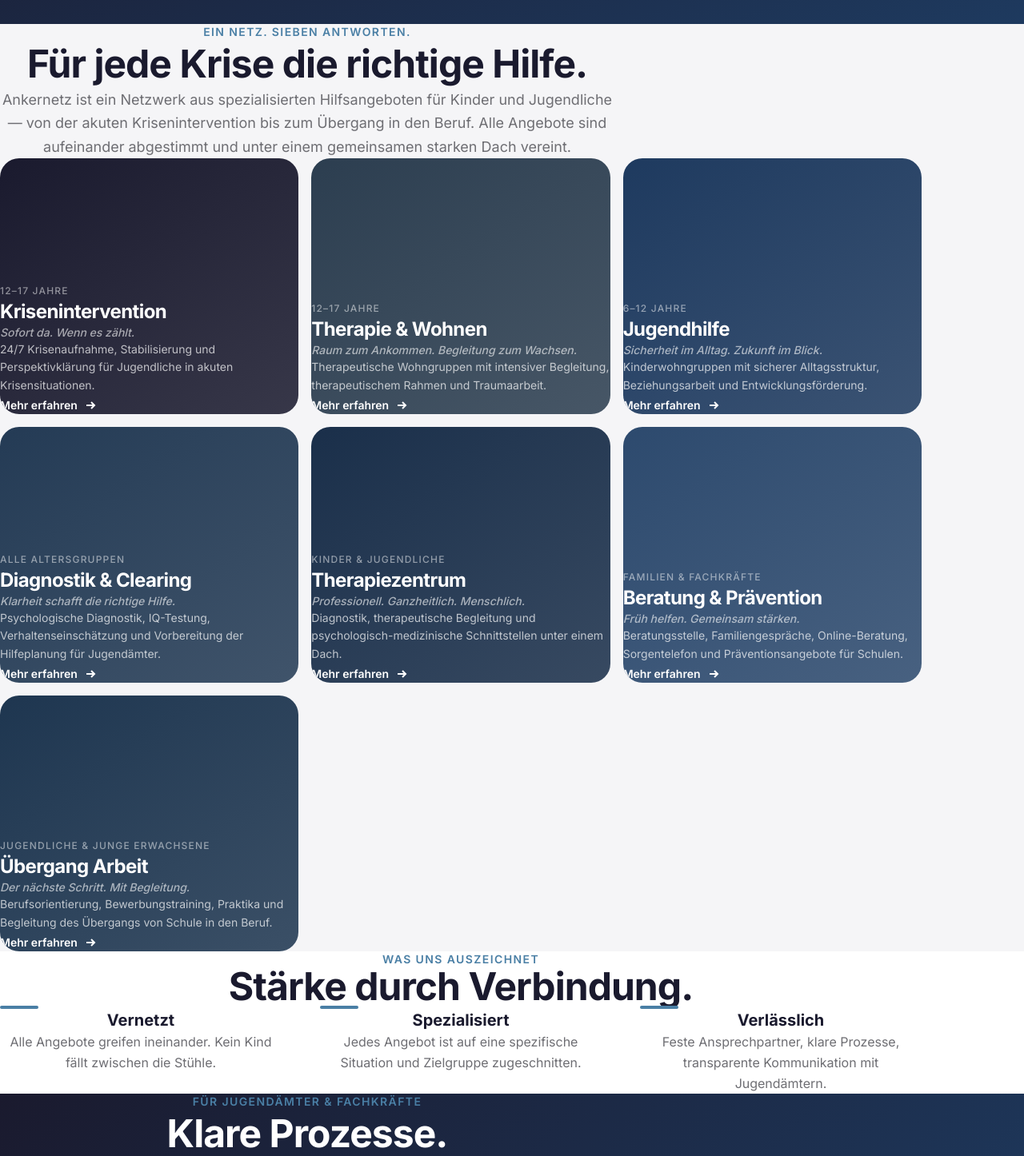
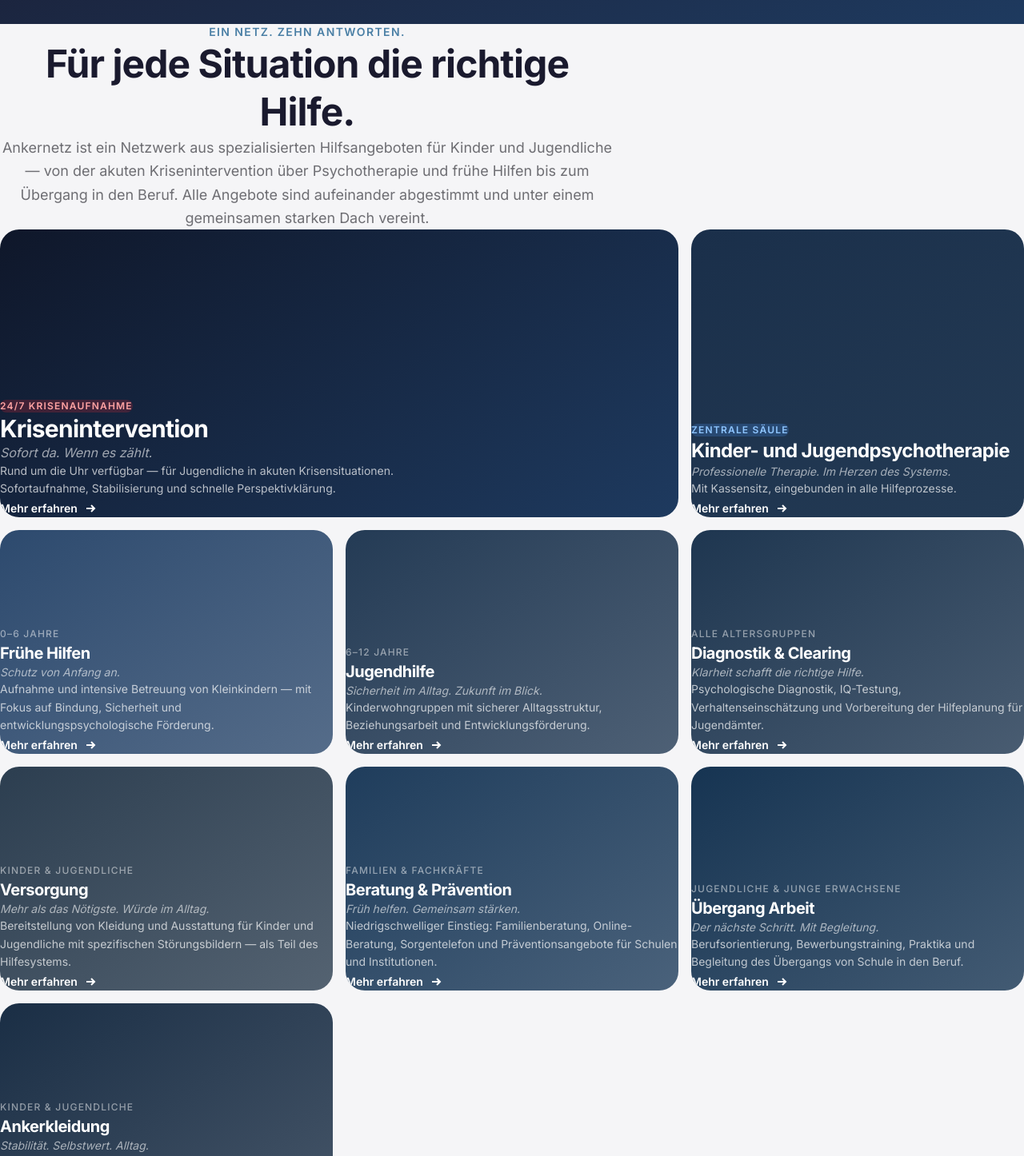
Before and after one commit to ankernetz/ankernetz, a Next.js app: page / in a window 1280 px wide. Shown: the part 770-2216 px from the top of the page at 80% size. Built offline with nearby package versions, Linux system fonts and the light colour scheme.

Commit message:
Erweiterte Angebotsstruktur: Psychotherapie, Frühe Hilfen, Versorgung, Ankerkleidung

```diff
--- a/app/components/Navigation.tsx
+++ b/app/components/Navigation.tsx
@@ -8,9 +8,12 @@ const angebote = [
   { label: "Therapie & Wohnen", href: "/therapie-wohnen" },
   { label: "Jugendhilfe", href: "/jugendhilfe" },
   { label: "Diagnostik & Clearing", href: "/diagnostik-clearing" },
-  { label: "Therapiezentrum", href: "/therapiezentrum" },
+  { label: "Psychotherapie", href: "/psychotherapie" },
+  { label: "Frühe Hilfen", href: "/fruehe-hilfen" },
+  { label: "Versorgung", href: "/versorgung" },
   { label: "Beratung & Prävention", href: "/beratung-praevention" },
   { label: "Übergang Arbeit", href: "/uebergang-arbeit" },
+  { label: "Ankerkleidung", href: "/ankerkleidung" },
 ];
 
 export default function Navigation() {
@@ -32,7 +35,7 @@ export default function Navigation() {
           : "bg-transparent"
       }`}
     >
-      <nav className="max-w-6xl mx-auto px-6 h-[52px] flex items-center justify-between">
+      <nav className="max-w-7xl mx-auto px-6 h-[52px] flex items-center justify-between">
         {/* Logo */}
         <Link
           href="/"
@@ -45,7 +48,6 @@ export default function Navigation() {
 
         {/* Desktop Nav */}
         <div className="hidden md:flex items-center gap-7">
-          {/* Angebote Dropdown */}
           <div className="relative">
             <button
               onMouseEnter={() => setAngeboteOpen(true)}
@@ -123,7 +125,7 @@ export default function Navigation() {
 
       {/* Mobile Menu */}
       {menuOpen && (
-        <div className="md:hidden bg-white border-t border-black/5 px-6 py-6 space-y-1">
+        <div className="md:hidden bg-white border-t border-black/5 px-6 py-6 space-y-1 max-h-[85vh] overflow-y-auto">
           <p className="text-xs font-semibold uppercase tracking-widest text-[#6E6E73] mb-3">Angebote</p>
           {angebote.map((a) => (
             <Link
--- a/app/layout.tsx
+++ b/app/layout.tsx
@@ -43,9 +43,12 @@ export default function RootLayout({
                 <li><a href="/therapie-wohnen" className="hover:text-white transition-colors">Therapie &amp; Wohnen</a></li>
                 <li><a href="/jugendhilfe" className="hover:text-white transition-colors">Jugendhilfe</a></li>
                 <li><a href="/diagnostik-clearing" className="hover:text-white transition-colors">Diagnostik &amp; Clearing</a></li>
-                <li><a href="/therapiezentrum" className="hover:text-white transition-colors">Therapiezentrum</a></li>
+                <li><a href="/psychotherapie" className="hover:text-white transition-colors">Psychotherapie</a></li>
+                <li><a href="/fruehe-hilfen" className="hover:text-white transition-colors">Frühe Hilfen</a></li>
+                <li><a href="/versorgung" className="hover:text-white transition-colors">Versorgung</a></li>
                 <li><a href="/beratung-praevention" className="hover:text-white transition-colors">Beratung &amp; Prävention</a></li>
                 <li><a href="/uebergang-arbeit" className="hover:text-white transition-colors">Übergang Arbeit</a></li>
+                <li><a href="/ankerkleidung" className="hover:text-white transition-colors">Ankerkleidung</a></li>
               </ul>
             </div>
             <div>
--- a/app/page.tsx
+++ b/app/page.tsx
@@ -7,7 +7,8 @@ const angebote = [
     claim: "Sofort da. Wenn es zählt.",
     beschreibung: "24/7 Krisenaufnahme, Stabilisierung und Perspektivklärung für Jugendliche in akuten Krisensituationen.",
     zielgruppe: "12–17 Jahre",
-    farbe: "#1A1A2E",
+    farbe: "#0f172a",
+    gross: true,
   },
   {
     slug: "therapie-wohnen",
@@ -15,7 +16,26 @@ const angebote = [
     claim: "Raum zum Ankommen. Begleitung zum Wachsen.",
     beschreibung: "Therapeutische Wohngruppen mit intensiver Begleitung, therapeutischem Rahmen und Traumaarbeit.",
     zielgruppe: "12–17 Jahre",
-    farbe: "#2C3E50",
+    farbe: "#1e3a5f",
+    gross: false,
+  },
+  {
+    slug: "psychotherapie",
+    titel: "Kinder- und Jugendpsychotherapie",
+    claim: "Professionelle Therapie. Im Herzen des Systems.",
+    beschreibung: "Psychotherapie mit Kassensitz, diagnostische Behandlung und enge Vernetzung mit Wohngruppen, Jugendamt und Familien.",
+    zielgruppe: "Kinder & Jugendliche",
+    farbe: "#1a2f4a",
+    gross: false,
+  },
+  {
+    slug: "fruehe-hilfen",
+    titel: "Frühe Hilfen",
+    claim: "Schutz von Anfang an.",
+    beschreibung: "Aufnahme und intensive Betreuung von Kleinkindern — mit Fokus auf Bindung, Sicherheit und entwicklungspsychologische Förderung.",
+    zielgruppe: "0–6 Jahre",
+    farbe: "#2d4a6e",
+    gross: false,
   },
   {
     slug: "jugendhilfe",
@@ -23,7 +43,8 @@ const angebote = [
     claim: "Sicherheit im Alltag. Zukunft im Blick.",
     beschreibung: "Kinderwohngruppen mit sicherer Alltagsstruktur, Beziehungsarbeit und Entwicklungsförderung.",
     zielgruppe: "6–12 Jahre",
-    farbe: "#1E3A5F",
+    farbe: "#243b55",
+    gross: false,
   },
   {
     slug: "diagnostik-clearing",
@@ -31,23 +52,26 @@ const angebote = [
     claim: "Klarheit schafft die richtige Hilfe.",
     beschreibung: "Psychologische Diagnostik, IQ-Testung, Verhaltenseinschätzung und Vorbereitung der Hilfeplanung für Jugendämter.",
     zielgruppe: "Alle Altersgruppen",
-    farbe: "#243B55",
+    farbe: "#1e3650",
+    gross: false,
   },
   {
-    slug: "therapiezentrum",
-    titel: "Therapiezentrum",
-    claim: "Professionell. Ganzheitlich. Menschlich.",
-    beschreibung: "Diagnostik, therapeutische Begleitung und psychologisch-medizinische Schnittstellen unter einem Dach.",
+    slug: "versorgung",
+    titel: "Versorgung",
+    claim: "Mehr als das Nötigste. Würde im Alltag.",
+    beschreibung: "Bereitstellung von Kleidung und Ausstattung für Kinder und Jugendliche mit spezifischen Störungsbildern — als Teil des Hilfesystems.",
     zielgruppe: "Kinder & Jugendliche",
-    farbe: "#1A2F4A",
+    farbe: "#2c3e50",
+    gross: false,
   },
   {
     slug: "beratung-praevention",
     titel: "Beratung & Prävention",
     claim: "Früh helfen. Gemeinsam stärken.",
-    beschreibung: "Beratungsstelle, Familiengespräche, Online-Beratung, Sorgentelefon und Präventionsangebote für Schulen.",
+    beschreibung: "Niedrigschwelliger Einstieg: Familienberatung, Online-Beratung, Sorgentelefon und Präventionsangebote für Schulen und Institutionen.",
     zielgruppe: "Familien & Fachkräfte",
-    farbe: "#2D4A6E",
+    farbe: "#1f3d5c",
+    gross: false,
   },
   {
     slug: "uebergang-arbeit",
@@ -55,7 +79,17 @@ const angebote = [
     claim: "Der nächste Schritt. Mit Begleitung.",
     beschreibung: "Berufsorientierung, Bewerbungstraining, Praktika und Begleitung des Übergangs von Schule in den Beruf.",
     zielgruppe: "Jugendliche & junge Erwachsene",
-    farbe: "#1E3650",
+    farbe: "#163452",
+    gross: false,
+  },
+  {
+    slug: "ankerkleidung",
+    titel: "Ankerkleidung",
+    claim: "Stabilität. Selbstwert. Alltag.",
+    beschreibung: "Spezialisierte Kleidungsversorgung für Kinder und Jugendliche mit besonderen Bedarfen — als integrierter Teil des Hilfeprozesses.",
+    zielgruppe: "Kinder & Jugendliche",
+    farbe: "#1a2e45",
+    gross: false,
   },
 ];
 
@@ -84,16 +118,13 @@ export default function HomePage() {
           background: "linear-gradient(160deg, #0f172a 0%, #1A1A2E 40%, #1e3a5f 100%)",
         }}
       >
-        {/* Subtle grid overlay */}
         <div
           className="absolute inset-0 opacity-5"
           style={{
-            backgroundImage:
-              "radial-gradient(circle at 1px 1px, white 1px, transparent 0)",
+            backgroundImage: "radial-gradient(circle at 1px 1px, white 1px, transparent 0)",
             backgroundSize: "48px 48px",
           }}
         />
-
         <div className="relative z-10 max-w-4xl mx-auto">
           <p className="fade-in-up text-[#4A7FA5] text-sm font-semibold uppercase tracking-widest mb-6">
             Kinder- und Jugendhilfe
@@ -105,7 +136,7 @@ export default function HomePage() {
             Ankernetz
           </h1>
           <p className="fade-in-up delay-2 text-xl md:text-2xl text-white/70 font-light max-w-2xl mx-auto mb-10 leading-relaxed">
-            Stabilität in Krisen.<br />Perspektiven für junge Menschen.
+            Stabilität. Orientierung. Perspektive.
           </p>
           <div className="fade-in-up delay-3 flex flex-col sm:flex-row items-center justify-center gap-4">
             <a
@@ -122,8 +153,6 @@ export default function HomePage() {
             </Link>
           </div>
         </div>
-
-        {/* Scroll indicator */}
         <div className="absolute bottom-8 left-1/2 -translate-x-1/2 flex flex-col items-center gap-2 opacity-40">
           <div className="w-px h-12 bg-white/60 animate-pulse" />
         </div>
@@ -133,46 +162,93 @@ export default function HomePage() {
       <section className="py-28 px-6 bg-[#F5F5F7] text-center">
         <div className="max-w-3xl mx-auto">
           <p className="text-sm font-semibold uppercase tracking-widest text-[#4A7FA5] mb-5">
-            Ein Netz. Sieben Antworten.
+            Ein Netz. Zehn Antworten.
           </p>
           <h2
             className="text-3xl md:text-5xl font-bold text-[#1A1A2E] mb-6 leading-tight"
             style={{ letterSpacing: "-0.02em" }}
           >
-            Für jede Krise die richtige Hilfe.
+            Für jede Situation die richtige Hilfe.
           </h2>
           <p className="text-lg text-[#6E6E73] leading-relaxed">
             Ankernetz ist ein Netzwerk aus spezialisierten Hilfsangeboten für Kinder und Jugendliche —
-            von der akuten Krisenintervention bis zum Übergang in den Beruf.
-            Alle Angebote sind aufeinander abgestimmt und unter einem gemeinsamen starken Dach vereint.
+            von der akuten Krisenintervention über Psychotherapie und frühe Hilfen
+            bis zum Übergang in den Beruf. Alle Angebote sind aufeinander abgestimmt
+            und unter einem gemeinsamen starken Dach vereint.
           </p>
         </div>
       </section>
 
       {/* ANGEBOTE GRID */}
       <section id="angebote" className="py-8 px-6 bg-[#F5F5F7]">
-        <div className="max-w-6xl mx-auto grid grid-cols-1 md:grid-cols-2 lg:grid-cols-3 gap-4">
-          {angebote.map((a) => (
+        <div className="max-w-7xl mx-auto grid grid-cols-1 md:grid-cols-2 lg:grid-cols-3 gap-4">
+          {/* Krisenintervention groß */}
+          <Link
+            href="/krisenintervention"
+            className="group relative rounded-3xl overflow-hidden md:col-span-2 min-h-[360px] flex flex-col justify-end p-8 hover:scale-[1.01] transition-transform duration-300"
+            style={{ background: "linear-gradient(145deg, #0f172a 0%, #1e3a5f 100%)" }}
+          >
+            <div className="absolute inset-0 bg-black/0 group-hover:bg-black/10 transition-colors duration-300" />
+            <div className="relative z-10">
+              <span className="inline-block bg-red-500/20 text-red-300 text-xs font-semibold uppercase tracking-widest px-3 py-1 rounded-full mb-4">
+                24/7 Krisenaufnahme
+              </span>
+              <h3 className="text-white text-3xl font-bold mb-2 tracking-tight">Krisenintervention</h3>
+              <p className="text-white/60 text-base italic mb-3">Sofort da. Wenn es zählt.</p>
+              <p className="text-white/70 text-sm leading-relaxed mb-5 max-w-lg">
+                Rund um die Uhr verfügbar — für Jugendliche in akuten Krisensituationen.
+                Sofortaufnahme, Stabilisierung und schnelle Perspektivklärung.
+              </p>
+              <span className="inline-flex items-center gap-2 text-white text-sm font-semibold group-hover:gap-3 transition-all">
+                Mehr erfahren
+                <svg width="16" height="16" fill="none" stroke="currentColor" strokeWidth="2">
+                  <path d="M3 8h10M9 4l4 4-4 4" />
+                </svg>
+              </span>
+            </div>
+          </Link>
+
+          {/* Psychotherapie groß */}
+          <Link
+            href="/psychotherapie"
+            className="group relative rounded-3xl overflow-hidden min-h-[360px] flex flex-col justify-end p-8 hover:scale-[1.02] transition-transform duration-300"
+            style={{ background: "linear-gradient(145deg, #1a2f4a 0%, #243b55 100%)" }}
+          >
+            <div className="absolute inset-0 bg-black/0 group-hover:bg-black/10 transition-colors duration-300" />
+            <div className="relative z-10">
+              <span className="inline-block bg-blue-400/20 text-blue-300 text-xs font-semibold uppercase tracking-widest px-3 py-1 rounded-full mb-4">
+                Zentrale Säule
+              </span>
+              <h3 className="text-white text-2xl font-bold mb-2 tracking-tight">Kinder- und Jugend&shy;psychotherapie</h3>
+              <p className="text-white/60 text-sm italic mb-3">Professionelle Therapie. Im Herzen des Systems.</p>
+              <p className="text-white/70 text-sm leading-relaxed mb-5">
+                Mit Kassensitz, eingebunden in alle Hilfeprozesse.
+              </p>
+              <span className="inline-flex items-center gap-2 text-white text-sm font-semibold group-hover:gap-3 transition-all">
+                Mehr erfahren
+                <svg width="16" height="16" fill="none" stroke="currentColor" strokeWidth="2">
+                  <path d="M3 8h10M9 4l4 4-4 4" />
+                </svg>
+              </span>
+            </div>
+          </Link>
+
+          {/* Restliche Angebote */}
+          {angebote.slice(2).filter(a => a.slug !== "krisenintervention" && a.slug !== "psychotherapie").map((a) => (
             <Link
               key={a.slug}
               href={`/${a.slug}`}
-              className="group relative rounded-3xl overflow-hidden min-h-[320px] flex flex-col justify-end p-8 hover:scale-[1.02] transition-transform duration-300"
-              style={{ background: `linear-gradient(145deg, ${a.farbe} 0%, ${a.farbe}dd 100%)` }}
+              className="group relative rounded-3xl overflow-hidden min-h-[280px] flex flex-col justify-end p-8 hover:scale-[1.02] transition-transform duration-300"
+              style={{ background: `linear-gradient(145deg, ${a.farbe} 0%, ${a.farbe}cc 100%)` }}
             >
               <div className="absolute inset-0 bg-black/0 group-hover:bg-black/10 transition-colors duration-300" />
               <div className="relative z-10">
                 <span className="text-white/50 text-xs font-medium uppercase tracking-widest">
                   {a.zielgruppe}
                 </span>
-                <h3 className="text-white text-2xl font-bold mt-2 mb-2 tracking-tight">
-                  {a.titel}
-                </h3>
-                <p className="text-white/60 text-sm font-medium italic mb-3">
-                  {a.claim}
-                </p>
-                <p className="text-white/70 text-sm leading-relaxed mb-5">
-                  {a.beschreibung}
-                </p>
+                <h3 className="text-white text-xl font-bold mt-2 mb-2 tracking-tight">{a.titel}</h3>
+                <p className="text-white/60 text-sm italic mb-3">{a.claim}</p>
+                <p className="text-white/70 text-sm leading-relaxed mb-4">{a.beschreibung}</p>
                 <span className="inline-flex items-center gap-2 text-white text-sm font-semibold group-hover:gap-3 transition-all">
                   Mehr erfahren
                   <svg width="16" height="16" fill="none" stroke="currentColor" strokeWidth="2">
@@ -228,8 +304,8 @@ export default function HomePage() {
           </h2>
           <p className="text-white/60 text-lg mb-10 leading-relaxed">
             Ankernetz arbeitet eng mit Jugendämtern und Fachkräften zusammen.
-            Wir bieten schnelle Rückmeldungen, transparente Einschätzungen
-            und passgenaue Hilfeformen — direkt und unkompliziert.
+            Schnelle Rückmeldungen, transparente Einschätzungen und passgenaue
+            Hilfeformen — direkt und unkompliziert.
           </p>
           <div className="flex flex-col sm:flex-row items-center justify-center gap-4">
             <Link
```
